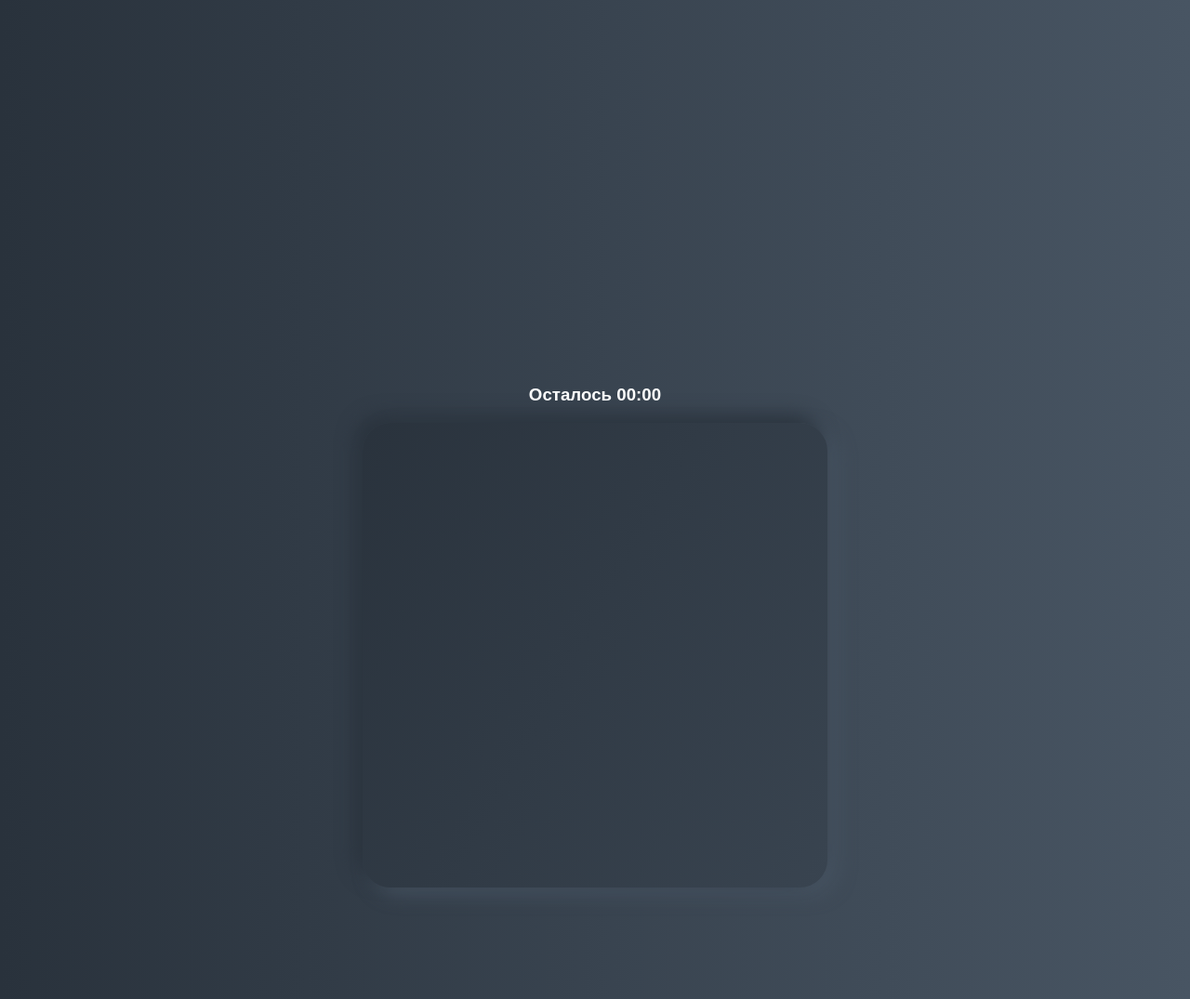
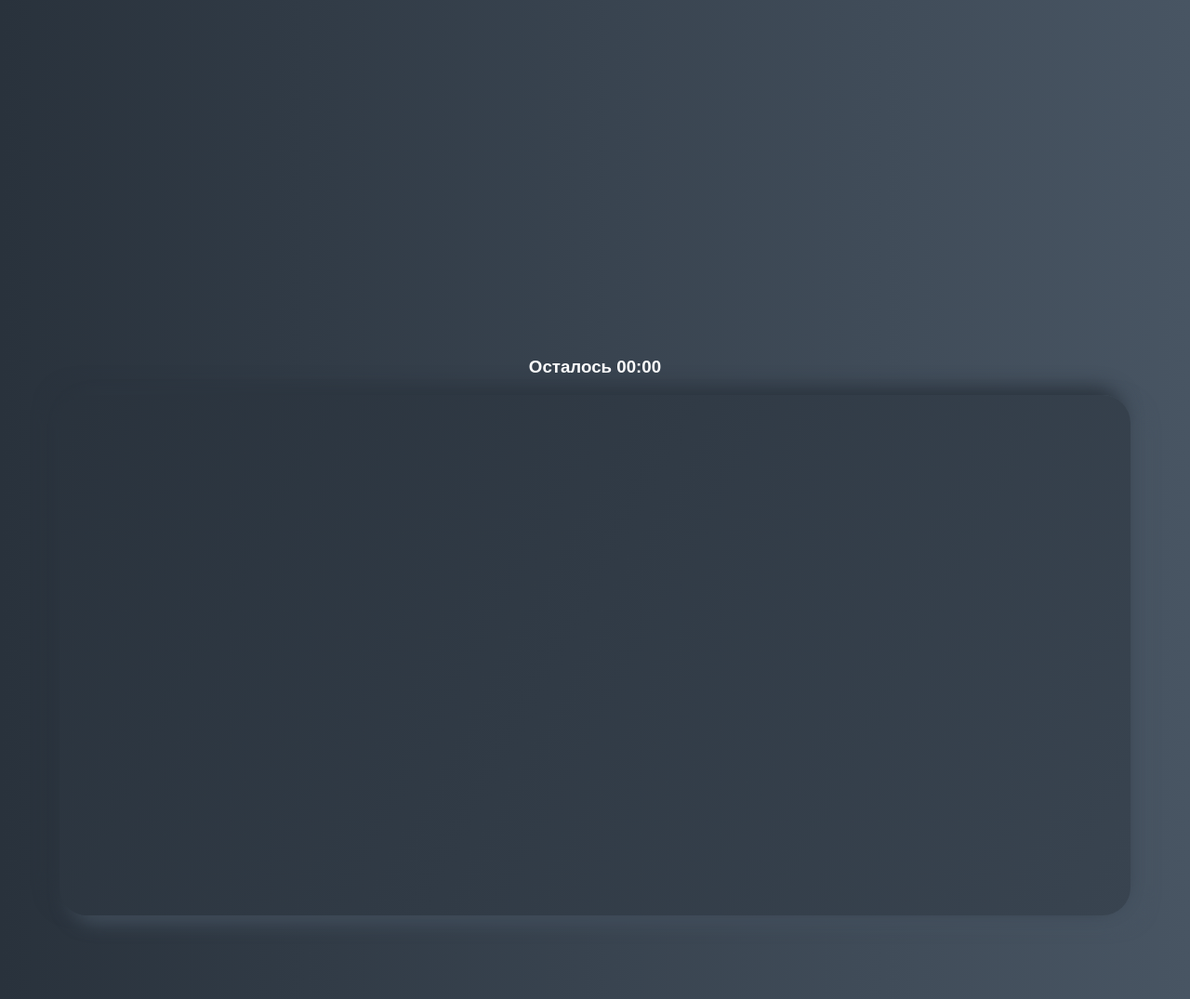
Before and after one commit to lizavetta98/Game, a plain HTML site: page index.html in a window 1280 px wide. Shown: the part 1325-2400 px from the top of the page at 93% size. Drawn offline with Linux system fonts and the light colour scheme; a web font is replaced by a local one.

Commit message:
Update styles.css

```diff
--- a/styles.css
+++ b/styles.css
@@ -37,7 +37,7 @@ h1 {
   align-items: center;
   justify-content: center;
   height: 100vh;
-  width: 100vw;
+  width: 100%;
   transition: margin 0.5s ease-out;
   background: linear-gradient(90deg, #29323c 0%, #485563 100%);
 }
@@ -86,8 +86,8 @@ h1 {
   justify-content: center;
   align-items: center;
   position: relative;
-  width: 500px;
-  height: 500px;
+  width: 90%;
+  height: 70%;
   background: linear-gradient(118.38deg, #29323c -4.6%, #485563 200.44%);
   box-shadow: -8px -8px 20px #2a333d, 10px 7px 20px #475462;
   border-radius: 30px;
```
